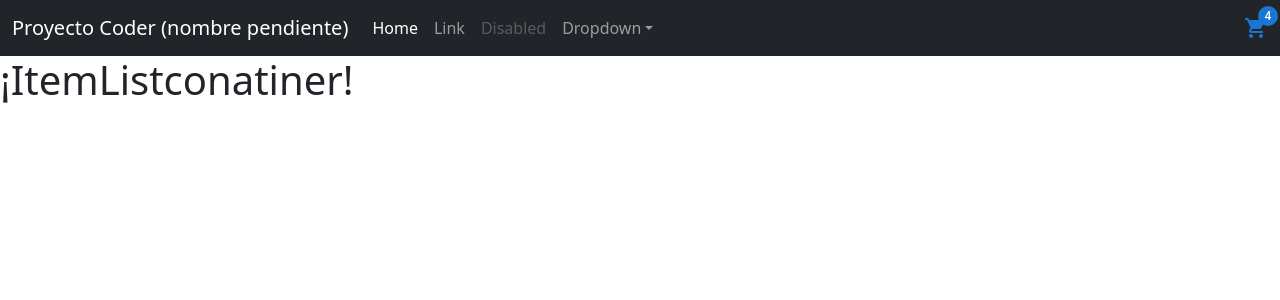
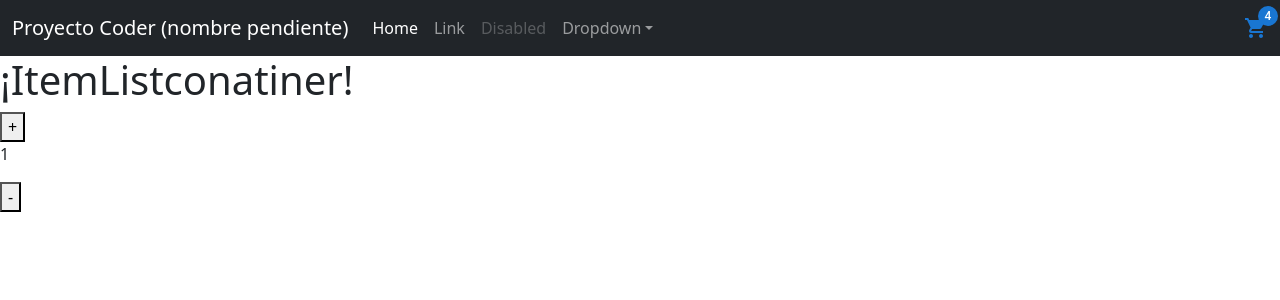
Before and after one commit to pablofranco997/Fiorellas-ecommerce, a React (Create React App) app: page / in a window 1280 px wide. Shown: the top 300 px of the page. Built offline with nearby package versions, Linux system fonts and the light colour scheme.

Commit message:
componentes II

```diff
--- a/src/App.js
+++ b/src/App.js
@@ -1,12 +1,14 @@
 import './App.css';
 import NavBar from './components/navbar';
 import ItemListContainer from "./components/ItemListContainer"
+import ItemCount from './components/ItemCount';
 
 function App() {
   return (
     <>
     <NavBar/>
       <ItemListContainer greeting="¡ItemListconatiner!"/>
+      <ItemCount/>
     </>
   );
 }
--- /dev/null
+++ b/src/components/ItemCount.js
@@ -0,0 +1,29 @@
+import {useState} from "react";
+import 'bootstrap/dist/css/bootstrap.min.css';
+
+const ItemCount = ({stock ="5", initial="1"}) => {
+    const [cantidad, setCantidad] = useState(1);
+
+    const plus = () => {
+        if(cantidad < stock) {
+            setCantidad(cantidad+1);
+        }
+    };
+
+    const minus = () => {
+        if(cantidad > initial) {
+            setCantidad(cantidad-1);
+        }
+
+    }
+
+    return(
+        <div className="">
+            <button className="" onClick={plus}>+</button>
+            <p className="">{cantidad}</p>
+            <button  className="" onClick={minus}>-</button>
+        </div>
+    )
+};
+
+export default ItemCount;
```
